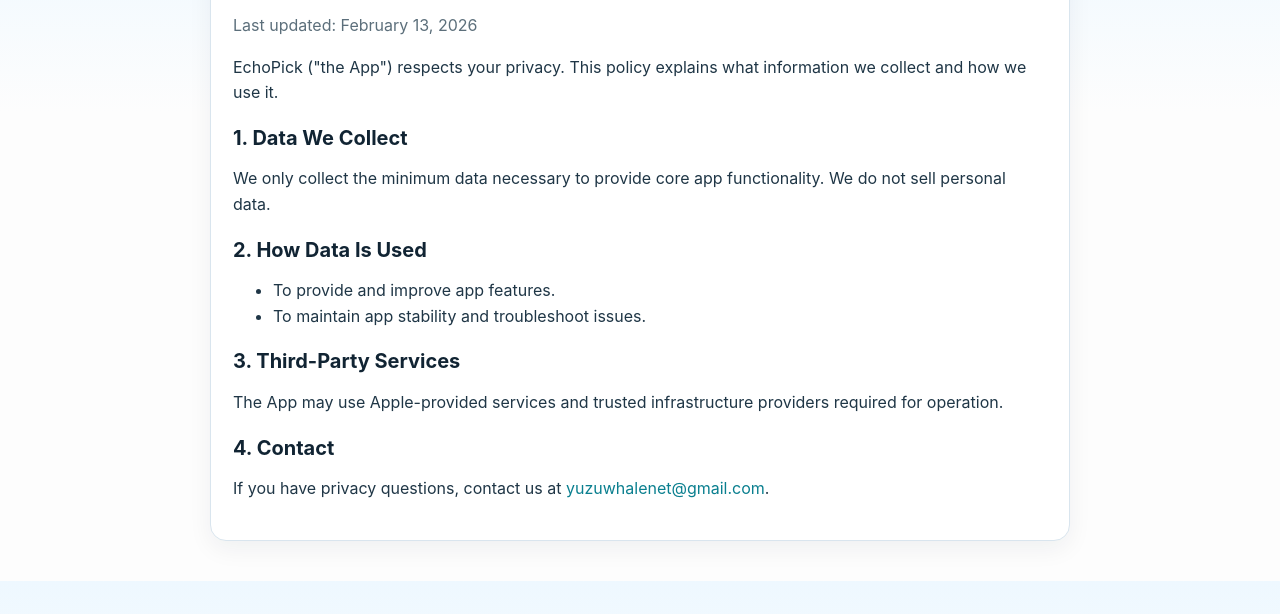
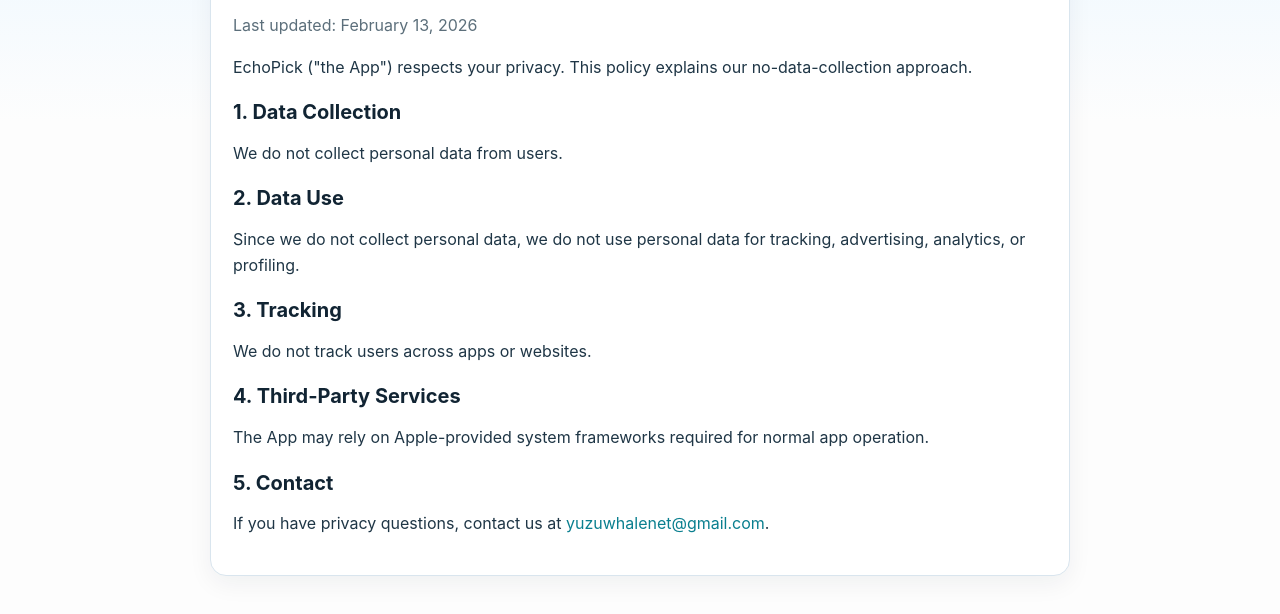
Before and after one commit to doiya77777/EchoPick, a plain HTML site: page docs/privacy/index.html in a window 1280 px wide. Shown: the part 90-704 px from the top of the page. Drawn offline with Linux system fonts and the light colour scheme.

Commit message:
Update privacy policy to no data collection

```diff
--- a/docs/privacy/index.html
+++ b/docs/privacy/index.html
@@ -43,26 +43,30 @@
         <p class="muted">Last updated: February 13, 2026</p>
 
         <p>
-          EchoPick ("the App") respects your privacy. This policy explains what information we collect and how we use it.
+          EchoPick ("the App") respects your privacy. This policy explains our no-data-collection approach.
         </p>
 
-        <h2>1. Data We Collect</h2>
+        <h2>1. Data Collection</h2>
         <p>
-          We only collect the minimum data necessary to provide core app functionality. We do not sell personal data.
+          We do not collect personal data from users.
         </p>
 
-        <h2>2. How Data Is Used</h2>
-        <ul>
-          <li>To provide and improve app features.</li>
-          <li>To maintain app stability and troubleshoot issues.</li>
-        </ul>
-
-        <h2>3. Third-Party Services</h2>
+        <h2>2. Data Use</h2>
         <p>
-          The App may use Apple-provided services and trusted infrastructure providers required for operation.
+          Since we do not collect personal data, we do not use personal data for tracking, advertising, analytics, or profiling.
         </p>
 
-        <h2>4. Contact</h2>
+        <h2>3. Tracking</h2>
+        <p>
+          We do not track users across apps or websites.
+        </p>
+
+        <h2>4. Third-Party Services</h2>
+        <p>
+          The App may rely on Apple-provided system frameworks required for normal app operation.
+        </p>
+
+        <h2>5. Contact</h2>
         <p>
           If you have privacy questions, contact us at
           <a href="mailto:yuzuwhalenet@gmail.com">yuzuwhalenet@gmail.com</a>.
```
